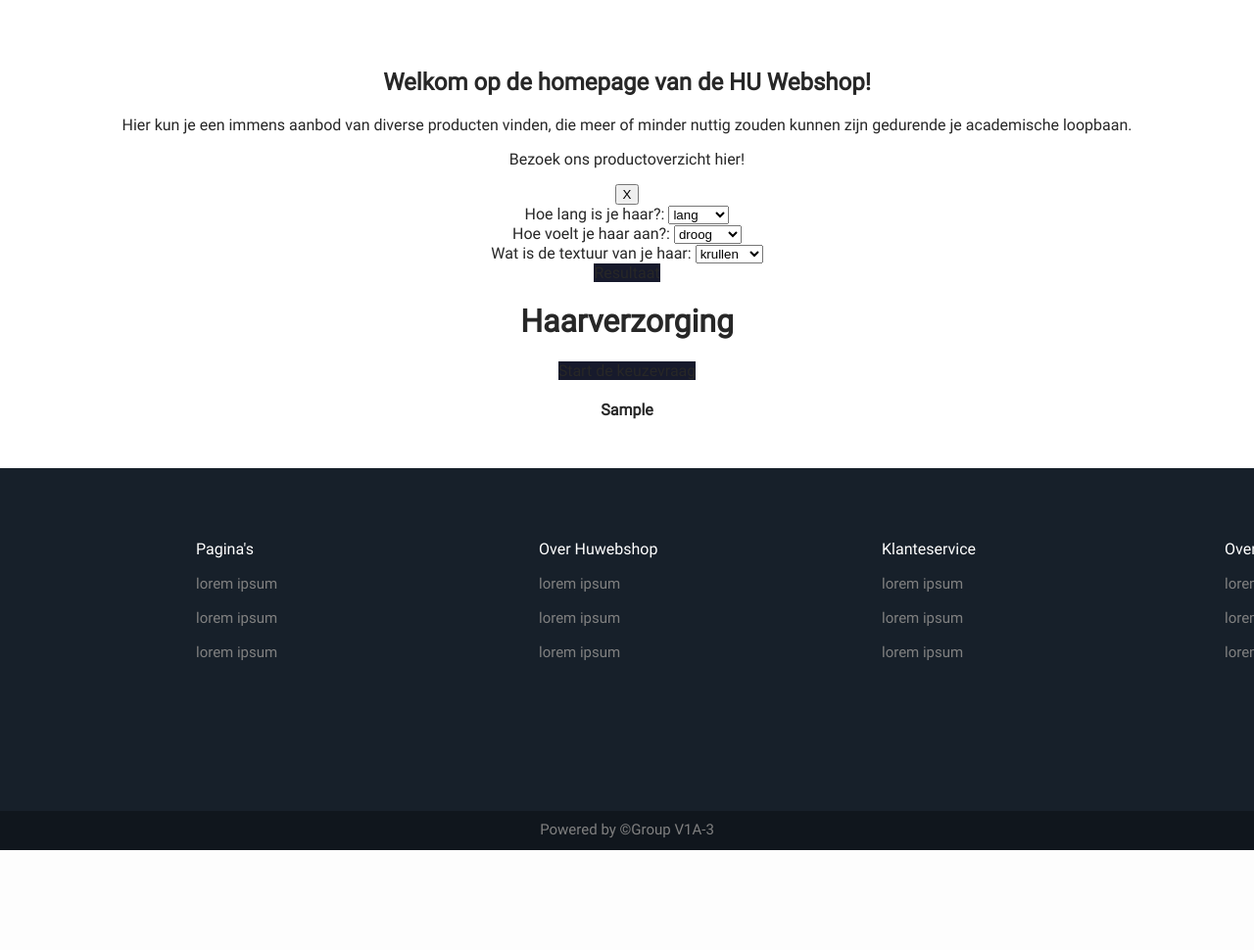
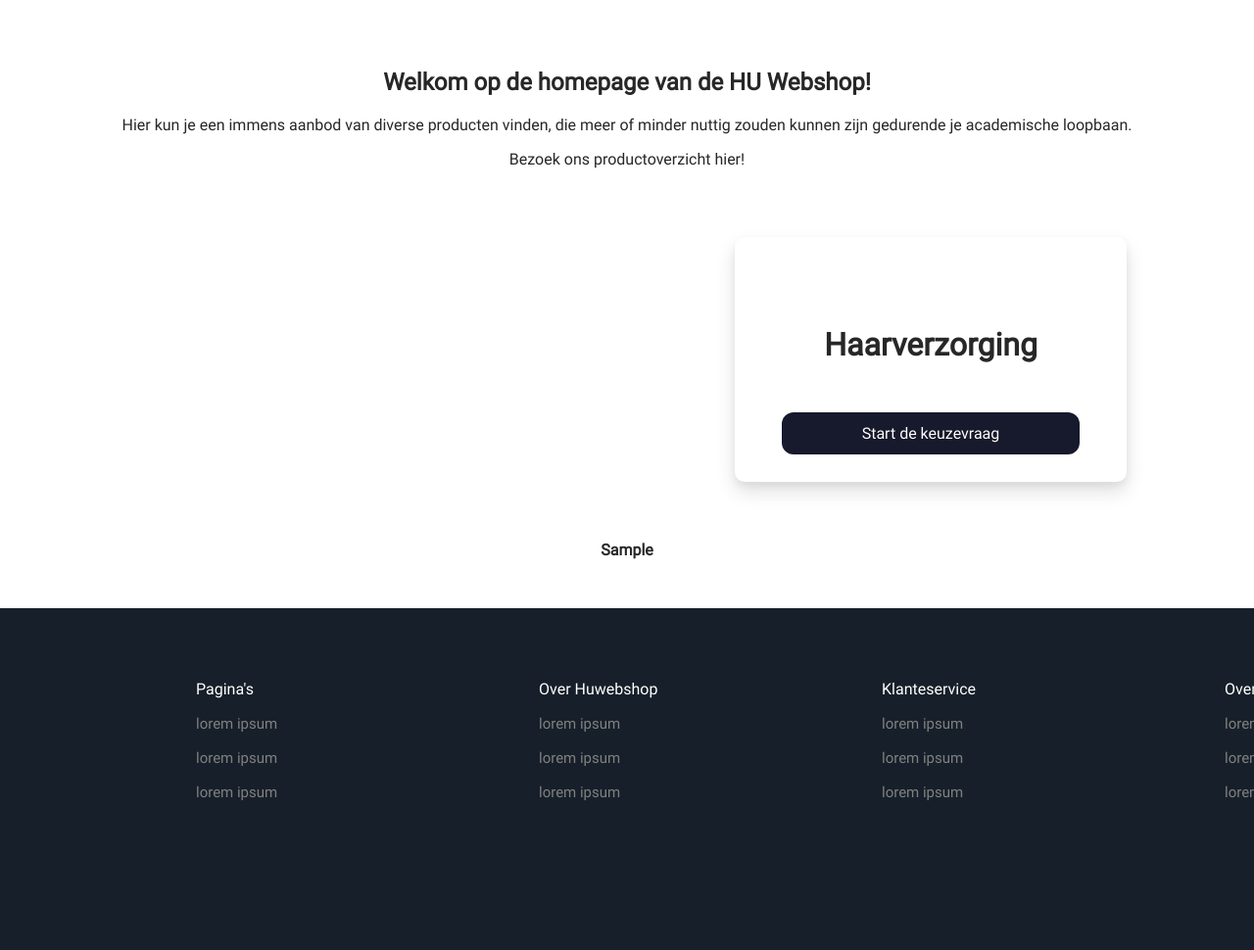
Before and after one commit to ceyhuncakir/huwebshop---V1A3, a Flask app: template templates/homepage.html in a window 1280 px wide; the page is wider, and only the part inside the window is pictured. Shown: the part 137-1107 px from the top of that part at 98% size. Before the commit the page ends 1005 px from the top of that part, so only its background shows below. Run offline with Flask 2, Linux system fonts and the light colour scheme; the template is opened without the code that fills it: most values are stand-ins (such as "Sample title", 1, 10 or a date in 2020).

Commit message:
Stylesheet.css aangepast
keuzehulp css inverwerkt

```diff
--- a/static/stylesheet.css
+++ b/static/stylesheet.css
@@ -42,6 +42,163 @@ body, a:link, a:visited, a:hover, a:active {
 .textwhiteshadow,  .textwhiteshadow a:link, .textwhiteshadow a:visited, .textwhiteshadow a:hover, .textwhiteshadow a:active{
 	color:white;
 	text-shadow: 0 0.04em 0.04em rgba(0,0,0,0.35);
+}
+
+.panel {
+  position: relative;
+  top: 20px;
+  margin-bottom: 80px;
+  margin-top: 50px;
+  left: 750px;
+  overflow: hidden;
+  width: 400px;
+  height: 250px;
+  background: #FFFFFF;
+  box-shadow: 5px 5px 15px rgba(255,255,255,0);
+  border-radius: 10px;
+  box-shadow: 0 10px 20px rgba(0,0,0,.12), 0 4px 8px rgba(0,0,0,.06);
+}
+
+.panel h1 {
+	position: relative;
+	top: 70px;
+}
+
+.panel #open-popup-btn {
+  padding:10px 5em;
+  border-radius: 12px;
+  border:0.16em solid rgba(255,255,255,0);
+  text-decoration:none;
+  font-family:'Roboto',sans-serif;
+  font-weight:300;
+  color:#FFFFFF;
+  text-shadow: 0 0.04em 0.04em rgba(0,0,0,0.35);
+  text-align:center;
+  top: 110px;
+  width: 250px;
+  height: 50px;
+  right: 0px;
+  position: relative;
+}
+
+.popup {
+  position: absolute;
+  left: 950px;
+  width:500px;
+  height:350px;
+  padding:30px 20px;
+  background:#f5f5f5;
+  border-radius:10px;
+  box-sizing:border-box;
+  z-index:2;
+  text-align:center;
+  opacity:0;
+  top:300px;
+  transform:translate(-50%,-50%) scale(0.5);
+  transition: opacity 300ms ease-in-out,
+              top 1000ms ease-in-out,
+              transform 1000ms ease-in-out;
+}
+
+.popup .form_0 {
+	position: relative;
+	top: 0px;
+}
+
+.popup .form_1 {
+	position: relative;
+	top: 35px;
+}
+
+.popup .form_2 {
+	position: relative;
+	top: 70px;
+}
+
+
+
+.popup.active {
+  opacity:1;
+  top:50%;
+  transform:translate(-50%,-50%) scale(1);
+  transition: transform 300ms cubic-bezier(0.18,0.89,0.43,1.19);
+}
+
+.popup .icon {
+  margin:5px 0px;
+  width:50px;
+  height:50px;
+  border:2px solid #34f234;
+  text-align:center;
+  display:inline-block;
+  border-radius:50%;
+  line-height:60px;
+}
+.popup .icon i.fa {
+  font-size:30px;
+  color:#34f234;
+}
+.popup .title {
+  margin:5px 0px;
+  font-size:30px;
+  font-weight:600;
+}
+.popup .description {
+  color:#222;
+  font-size:15px;
+  padding:5px;
+}
+.popup .dismiss-btn {
+  margin-top:15px;
+}
+
+.popup #keuzevraag-resultaat  {
+	border-radius: 12px;
+	padding:10px 8em;
+	color: white;
+	position: relative;
+	top: 130px;
+}
+
+.popup .dismiss-btn button {
+  position: relative;
+  left: 215px;
+  bottom: 30px;
+  padding:5px 10px;
+  background:#111;
+  color:#f5f5f5;
+  border:2px solid #111;
+  font-size:16px;
+  font-weight:600;
+  outline:none;
+  border-radius:10px;
+  cursor:pointer;
+  transition: all 300ms ease-in-out;
+}
+.popup .dismiss-btn button:hover {
+  color:#111;
+  background:#f5f5f5;
+}
+.popup > div {
+  position:relative;
+  top:10px;
+  opacity:0;
+}
+.popup.active > div {
+  top:0px;
+  opacity:1;
+}
+.popup.active .icon {
+  transition: all 300ms ease-in-out 250ms;
+}
+.popup.active .title {
+  transition: all 300ms ease-in-out 300ms;
+}
+.popup.active .description {
+  transition: all 300ms ease-in-out 350ms;
+}
+.popup.active .dismiss-btn {
+  transition: all 300ms ease-in-out 400ms;
 }
 
 a.button{
```
